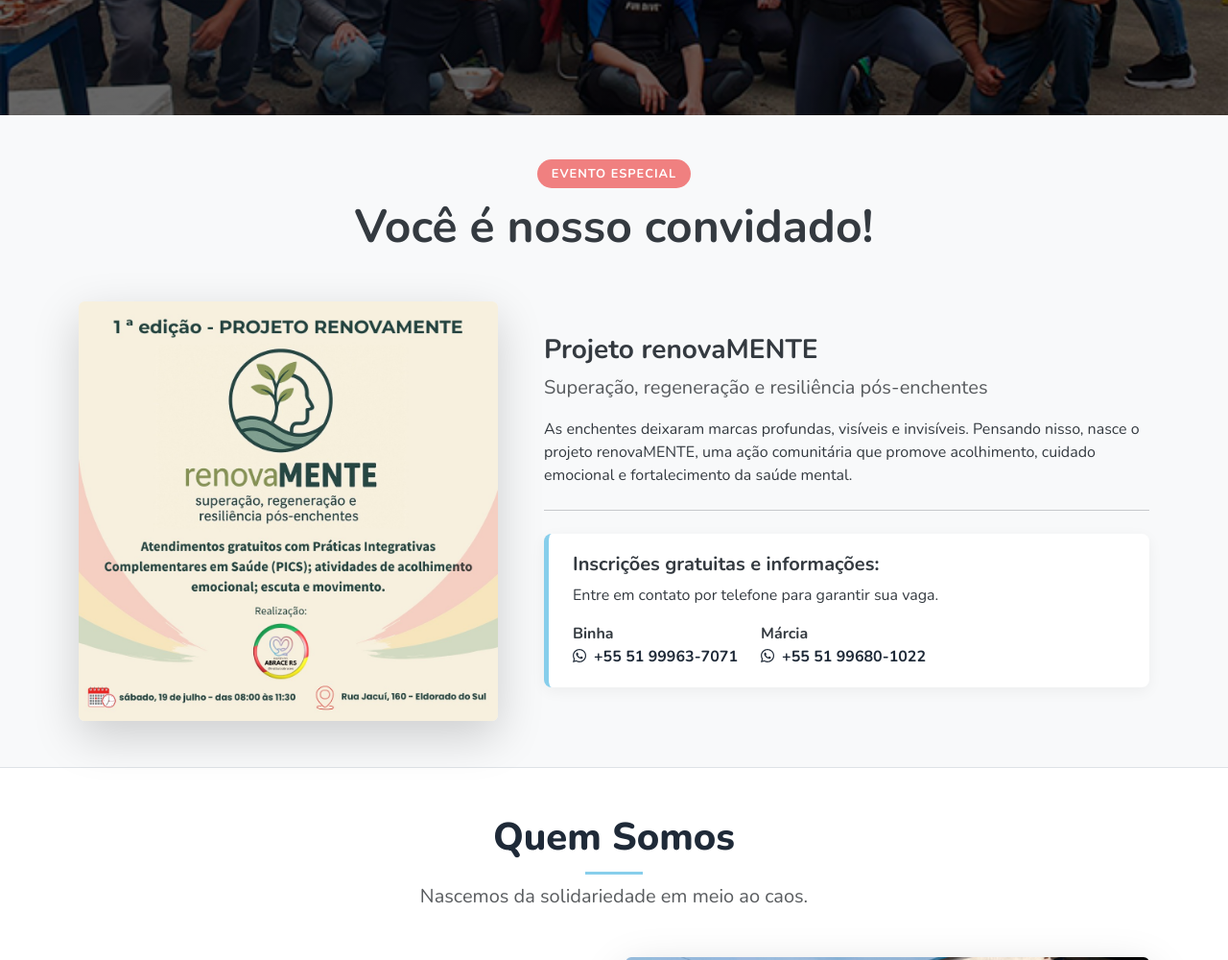
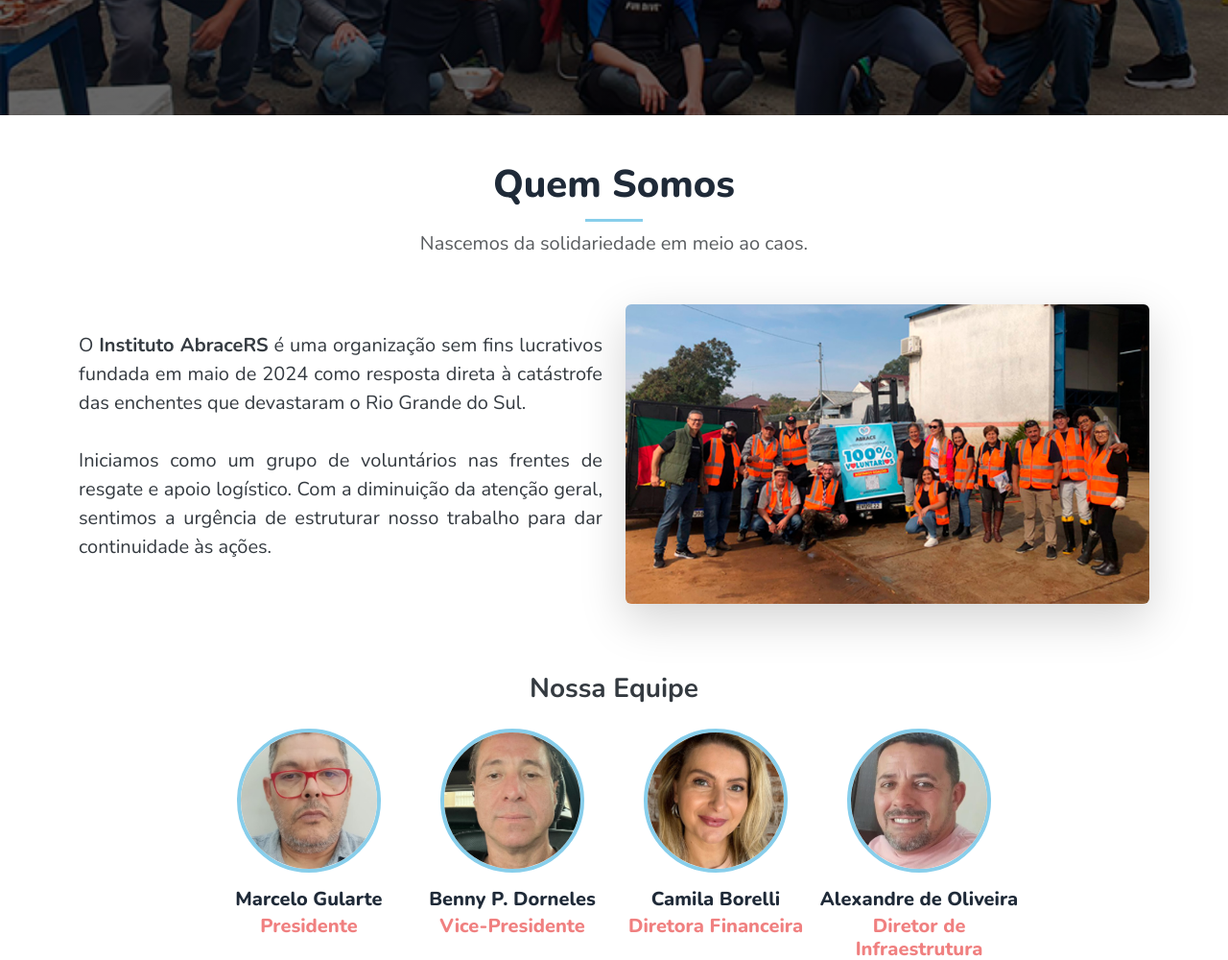
Before and after one commit to OndeJoaoGularte/AbraceRS-Bootstrap, a plain HTML site: page index.html in a window 1280 px wide. Shown: the part 440-1440 px from the top of the page at 96% size. Drawn offline with nearby package versions, Linux system fonts and the light colour scheme; a script that the page names is missing.

Commit message:
fim do evento

```diff
--- a/index.html
+++ b/index.html
@@ -51,51 +51,6 @@
                 <p class="lead my-4">Sua doação transforma vidas e reconstrói esperanças.<br>Junte-se ao Instituto
                     AbraceRS.</p>
                 <a href="#doacao" class="btn btn-primary btn-lg fw-bold">Quero ajudar agora</a>
-            </div>
-        </section>
-        <section id="evento-renovamente" class="py-5 bg-light">
-            <div class="container">
-
-                <div class="text-center mb-5">
-                    <span class="event-badge">EVENTO ESPECIAL</span>
-                    <h2 class="display-5 fw-bold mt-3">Você é nosso convidado!</h2>
-                </div>
-
-                <div class="row align-items-center g-5">
-                    <div class="col-lg-5">
-                        <img src="imagens/renovamente.jpg" class="img-fluid rounded shadow-lg"
-                            alt="Banner do evento Projeto renovaMENTE">
-                    </div>
-
-                    <div class="col-lg-7">
-                        <h3 class="fw-bold">Projeto renovaMENTE</h3>
-                        <p class="lead text-muted">Superação, regeneração e resiliência pós-enchentes</p>
-                        <p>As enchentes deixaram marcas profundas, visíveis e invisíveis. Pensando nisso, nasce o
-                            projeto renovaMENTE, uma ação comunitária que promove acolhimento, cuidado emocional e
-                            fortalecimento da saúde mental.</p>
-
-                        <hr class="my-4">
-
-                        <div class="inscricoes-info mt-4">
-                            <h5 class="fw-bold">Inscrições gratuitas e informações:</h5>
-                            <p>Entre em contato por telefone para garantir sua vaga.</p>
-                            <div class="d-flex flex-column flex-sm-row gap-4 mt-3">
-                                <div class="contact-item">
-                                    <p class="mb-0 fw-bold">Binha</p>
-                                    <a href="https://wa.me/5551999637071" class="contact-link" target="_blank">
-                                        <i class="fab fa-whatsapp me-2"></i>+55 51 99963-7071
-                                    </a>
-                                </div>
-                                <div class="contact-item">
-                                    <p class="mb-0 fw-bold">Márcia</p>
-                                    <a href="https://wa.me/5551996801022" class="contact-link" target="_blank">
-                                        <i class="fab fa-whatsapp me-2"></i>+55 51 99680-1022
-                                    </a>
-                                </div>
-                            </div>
-                        </div>
-                    </div>
-                </div>
             </div>
         </section>
         <section id="quem-somos" class="py-5">
```
Also changed, not shown: imagens/renovaMente.jpg (deleted).
